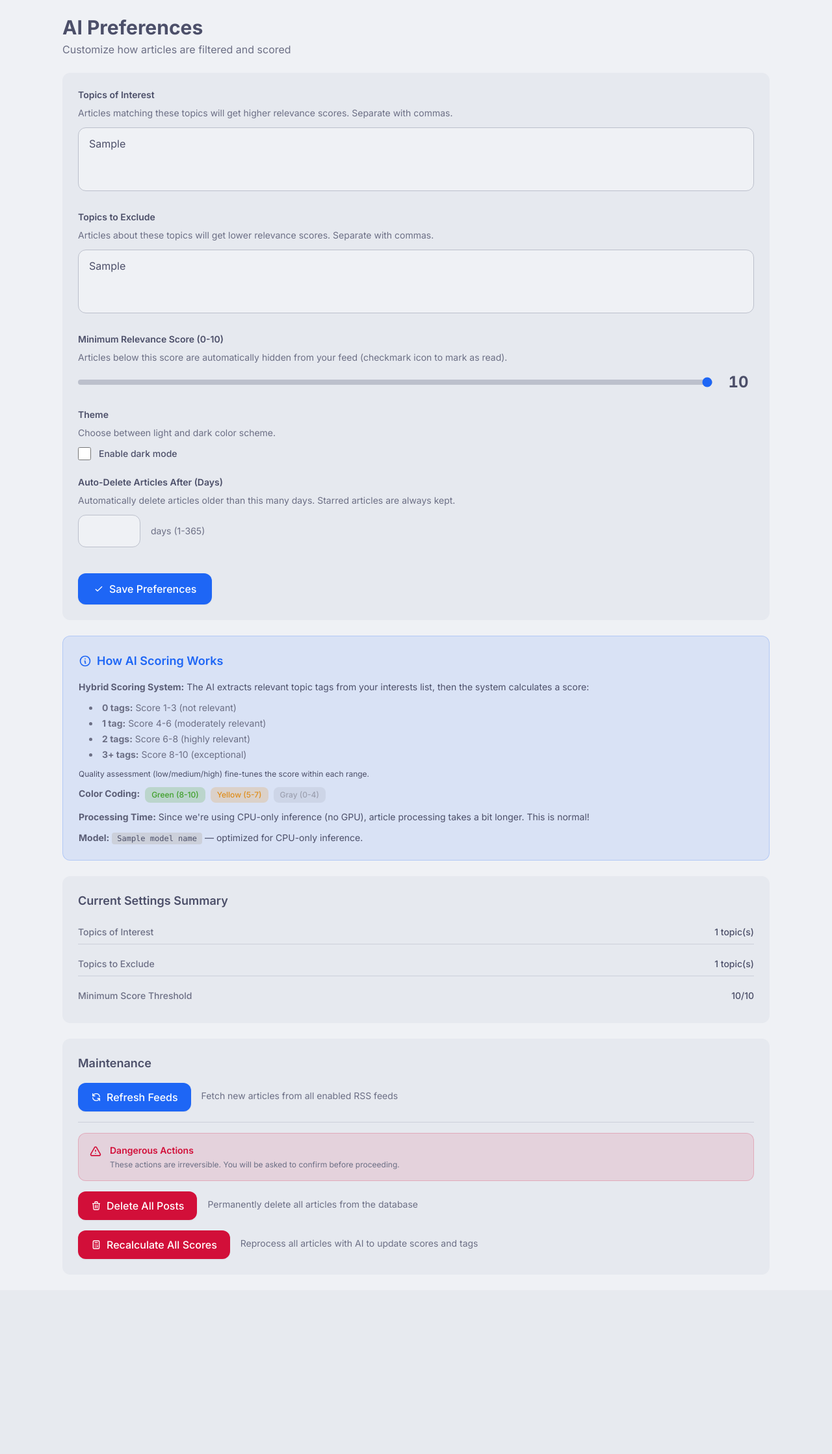
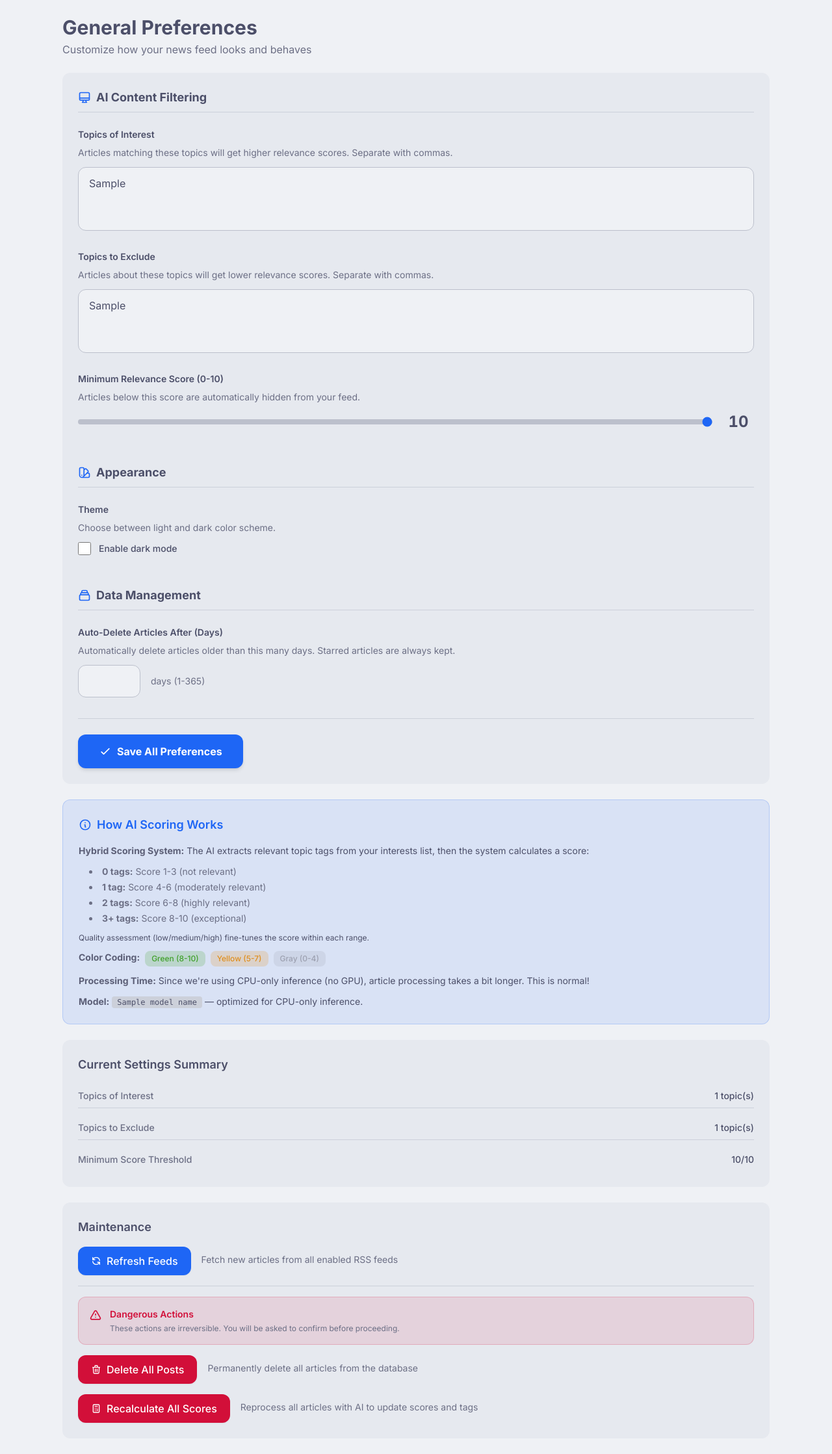
Before and after one commit to miguelangelnieto/news-diet, a FastAPI app: template app/templates/preferences.html in a window 1280 px wide. Shown: the part 49-2286 px from the top of the page at 65% size. Before the commit the page ends 1986 px from the top, so only its background shows below. Run offline with FastAPI, Linux system fonts and the light colour scheme; the template is opened without the code that fills it: most values are stand-ins (such as "Sample title", 1, 10 or a date in 2020); parts of the project's set-up code (start-up, migrations or seed data) failed here and were passed over; some libraries are stand-ins or nearby versions.

Commit message:
Improved indexes and preferences page

```diff
--- a/app/main.py
+++ b/app/main.py
@@ -164,8 +164,8 @@ async def dashboard(request: Request, show_all: bool = False, filter_unread: boo
     # Get starred count
     starred_count = await db.articles.count_documents({"is_starred": True})
 
-    # Get total articles count (for "All" view indicator)
-    total_count = await db.articles.count_documents({})
+    # Get total articles count (fast estimated count for "All" view indicator)
+    total_count = await db.articles.estimated_document_count()
 
     return templates.TemplateResponse(
         "index.html",
@@ -510,18 +510,14 @@ async def recalculate_all_scores():
             dark_mode=prefs_doc.get("dark_mode", False)
         )
 
-        # Get all articles
+        # Get all articles using a cursor to avoid loading all into memory
         cursor = db.articles.find({})
-        articles = await cursor.to_list(length=None)
 
-        if not articles:
-            return {"success": True, "processed_count": 0, "message": "No articles to process"}
-
-        # Process articles with proper error handling
+        # Process articles one by one with proper error handling
         from app.services.ai_processor import ai_processor
 
         processed = 0
-        for article in articles:
+        async for article in cursor:
             try:
                 # Use the process_article method which handles both summary and scoring
                 result = await ai_processor.process_article(
@@ -530,13 +526,17 @@ async def recalculate_all_scores():
                     preferences
                 )
 
+                # Determine if article should be hidden based on new relevance score
+                is_hidden = result["relevance_score"] < preferences.min_relevance_score if result["relevance_score"] is not None else False
+
                 # Update article with new data
                 await db.articles.update_one(
                     {"_id": article["_id"]},
                     {"$set": {
                         "summary": result["summary"],
                         "tags": result["tags"],
-                        "relevance_score": result["relevance_score"]
+                        "relevance_score": result["relevance_score"],
+                        "is_hidden": is_hidden
                     }}
                 )
                 processed += 1
--- a/app/templates/preferences.html
+++ b/app/templates/preferences.html
@@ -6,13 +6,22 @@
 <div class="space-y-6">
     <!-- Header -->
     <div>
-        <h2 class="text-2xl sm:text-3xl font-bold text-latte-text dark:text-frappe-text">AI Preferences</h2>
-        <p class="text-latte-subtext0 dark:text-frappe-subtext0 mt-1">Customize how articles are filtered and scored</p>
+        <h2 class="text-2xl sm:text-3xl font-bold text-latte-text dark:text-frappe-text">General Preferences</h2>
+        <p class="text-latte-subtext0 dark:text-frappe-subtext0 mt-1">Customize how your news feed looks and behaves</p>
     </div>
 
     <!-- Preferences Form -->
     <div class="bg-latte-mantle dark:bg-frappe-mantle rounded-xl p-6">
-        <form id="preferences-form" class="space-y-6">
+        <form id="preferences-form" class="space-y-8">
+            <!-- SECTION: AI Content Filtering -->
+            <div class="space-y-6">
+                <div class="flex items-center gap-2 pb-2 border-b border-latte-surface0 dark:border-frappe-surface0">
+                    <svg class="w-5 h-5 text-latte-blue dark:text-frappe-blue" fill="none" stroke="currentColor" viewBox="0 0 24 24">
+                        <path stroke-linecap="round" stroke-linejoin="round" stroke-width="2" d="M9.75 17L9 20l-1 1h8l-1-1-.75-3M3 13h18M5 17h14a2 2 0 002-2V5a2 2 0 00-2-2H5a2 2 0 00-2 2v10a2 2 0 002 2z"></path>
+                    </svg>
+                    <h3 class="text-lg font-bold text-latte-text dark:text-frappe-text">AI Content Filtering</h3>
+                </div>
+
                 <!-- Topics of Interest -->
                 <div>
                     <label for="interests" class="block text-sm font-semibold text-latte-text dark:text-frappe-text mb-2">
@@ -53,7 +62,7 @@
                         Minimum Relevance Score (0-10)
                     </label>
                     <p class="text-sm text-latte-subtext0 dark:text-frappe-subtext0 mb-3">
-                    Articles below this score are automatically hidden from your feed (checkmark icon to mark as read).
+                        Articles below this score are automatically hidden from your feed.
                     </p>
                     <div class="flex items-center gap-4">
                         <input
@@ -70,6 +79,16 @@
                             {{ preferences.min_relevance_score }}
                         </span>
                     </div>
+                </div>
+            </div>
+
+            <!-- SECTION: Appearance -->
+            <div class="space-y-6 pt-4">
+                <div class="flex items-center gap-2 pb-2 border-b border-latte-surface0 dark:border-frappe-surface0">
+                    <svg class="w-5 h-5 text-latte-blue dark:text-frappe-blue" fill="none" stroke="currentColor" viewBox="0 0 24 24">
+                        <path stroke-linecap="round" stroke-linejoin="round" stroke-width="2" d="M7 21a4 4 0 01-4-4V5a2 2 0 012-2h4a2 2 0 012 2v12a4 4 0 01-4 4zm0 0h12a2 2 0 002-2v-4a2 2 0 00-2-2h-2.343M11 7.343l1.657-1.657a2 2 0 012.828 0l2.829 2.829a2 2 0 010 2.828l-8.486 8.485M7 17h.01"></path>
+                    </svg>
+                    <h3 class="text-lg font-bold text-latte-text dark:text-frappe-text">Appearance</h3>
                 </div>
 
                 <!-- Dark Mode Toggle -->
@@ -92,6 +111,16 @@
                             Enable dark mode
                         </label>
                     </div>
+                </div>
+            </div>
+
+            <!-- SECTION: Data Management -->
+            <div class="space-y-6 pt-4">
+                <div class="flex items-center gap-2 pb-2 border-b border-latte-surface0 dark:border-frappe-surface0">
+                    <svg class="w-5 h-5 text-latte-blue dark:text-frappe-blue" fill="none" stroke="currentColor" viewBox="0 0 24 24">
+                        <path stroke-linecap="round" stroke-linejoin="round" stroke-width="2" d="M19 11H5m14 0a2 2 0 012 2v6a2 2 0 01-2 2H5a2 2 0 01-2-2v-6a2 2 0 012-2m14 0V9a2 2 0 00-2-2M5 11V9a2 2 0 012-2m0 0V5a2 2 0 012-2h6a2 2 0 012 2v2M7 7h10"></path>
+                    </svg>
+                    <h3 class="text-lg font-bold text-latte-text dark:text-frappe-text">Data Management</h3>
                 </div>
 
                 <!-- Prune After Days -->
@@ -117,17 +146,18 @@
                         </span>
                     </div>
                 </div>
+            </div>
 
             <!-- Save Button -->
-            <div class="pt-4">
+            <div class="pt-6 border-t border-latte-surface0 dark:border-frappe-surface0">
                 <button
                     type="submit"
-                    class="inline-flex items-center gap-2 bg-latte-blue dark:bg-frappe-blue hover:bg-latte-sapphire dark:hover:bg-frappe-sapphire text-white px-6 py-3 rounded-xl font-medium shadow-sm hover:shadow transition-all"
+                    class="inline-flex items-center gap-2 bg-latte-blue dark:bg-frappe-blue hover:bg-latte-sapphire dark:hover:bg-frappe-sapphire text-white px-8 py-3.5 rounded-xl font-bold shadow-md hover:shadow-lg transition-all"
                 >
-                    <svg class="w-4 h-4" fill="none" stroke="currentColor" viewBox="0 0 24 24">
+                    <svg class="w-5 h-5" fill="none" stroke="currentColor" viewBox="0 0 24 24">
                         <path stroke-linecap="round" stroke-linejoin="round" stroke-width="2" d="M5 13l4 4L19 7"></path>
                     </svg>
-                    Save Preferences
+                    Save All Preferences
                 </button>
             </div>
         </form>
```
Also changed, not shown: app/database.py (+19 -5 lines). Lines whose indentation alone changed are shown as unchanged.
